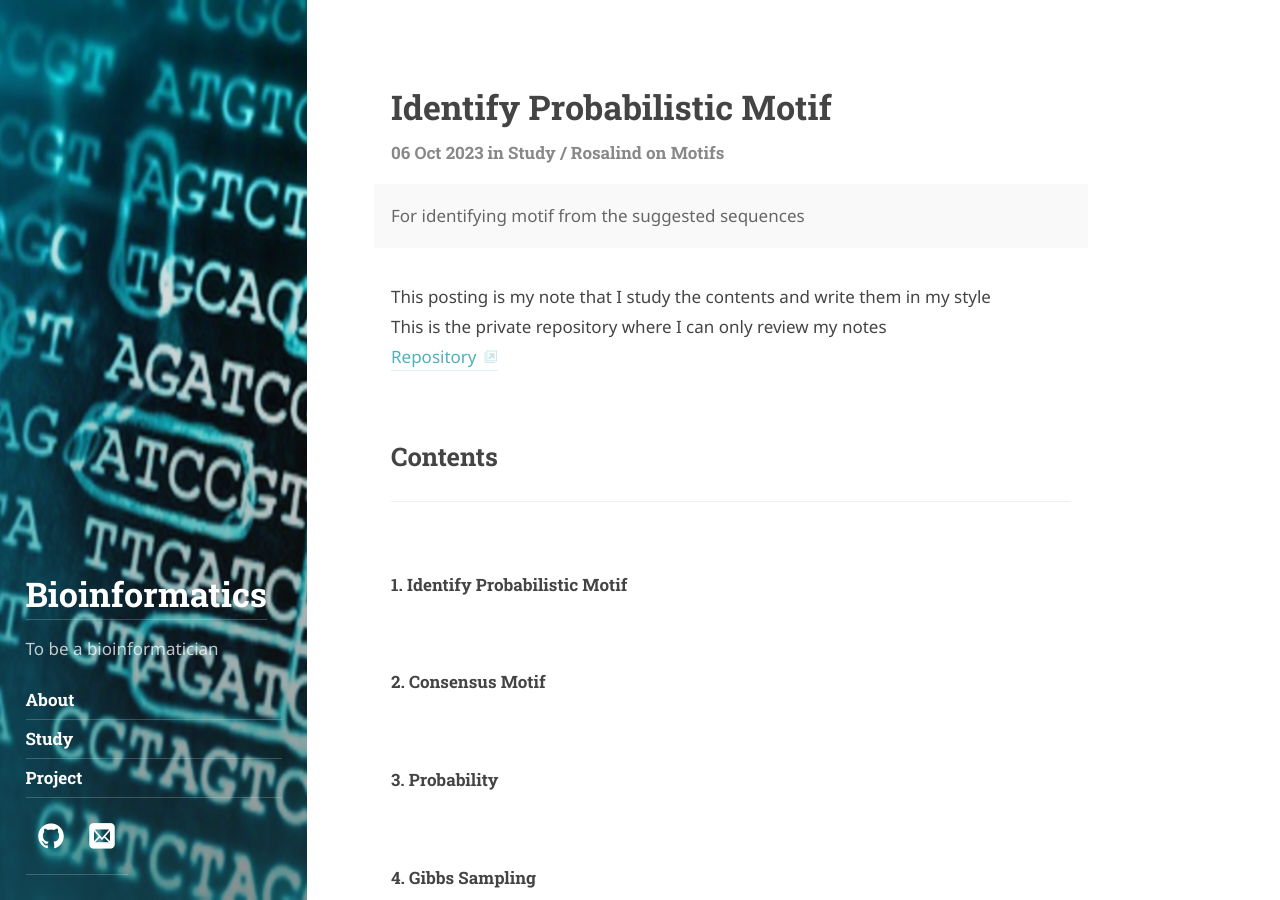
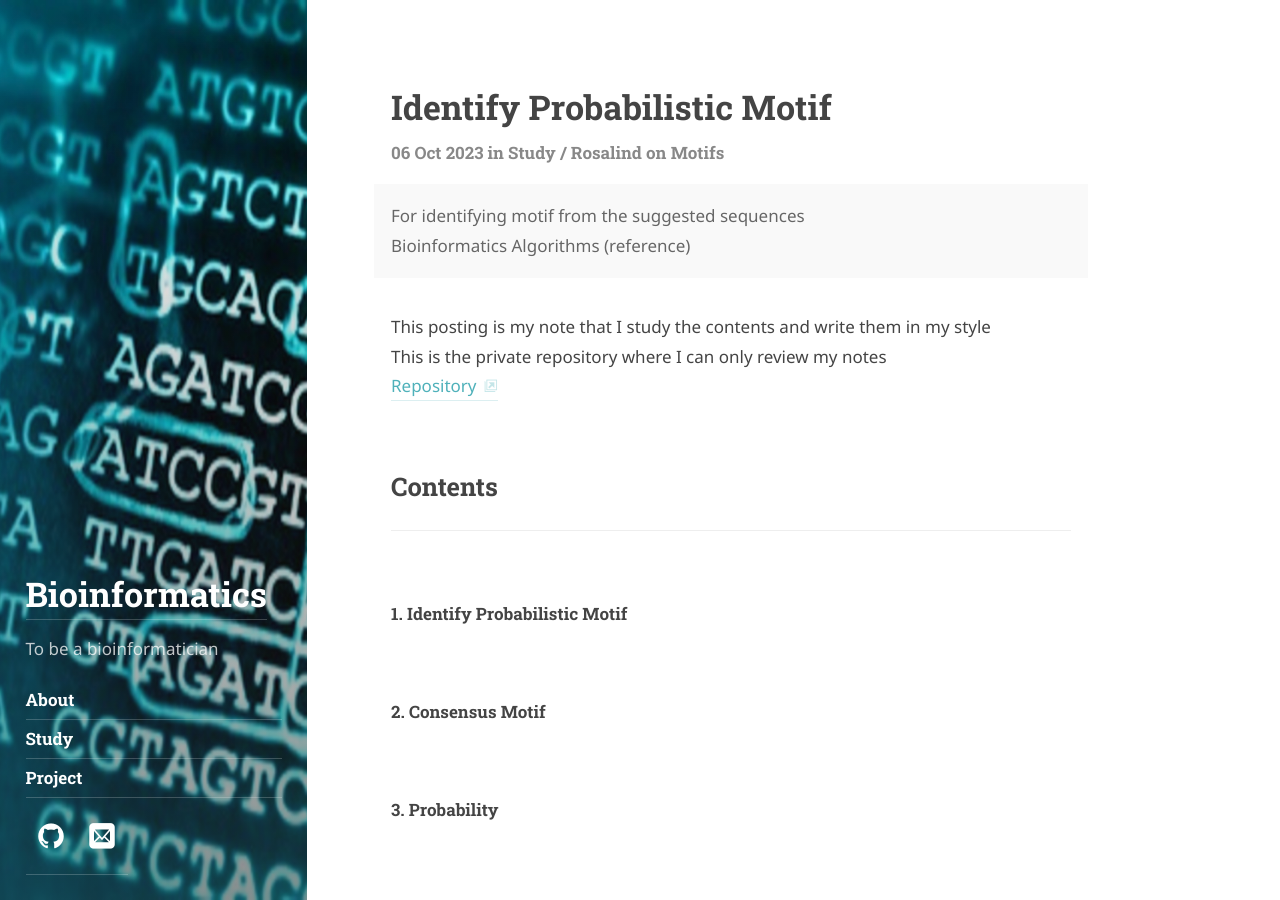
Before and after one commit to hyun-jin891/hyun-jin891.github.io, a Jekyll site: the page built from _posts/study/rosalind/2023-10-06-Identify-Probabilistic-Motif.md, in a window 1280 px wide and 900 px high. Built offline with Jekyll 4.4.1, drawn with Linux system fonts in a browser that asks for light colours; some web fonts are replaced.

Commit message:
probmotif

```diff
--- a/_posts/study/rosalind/2023-10-06-Identify-Probabilistic-Motif.md
+++ b/_posts/study/rosalind/2023-10-06-Identify-Probabilistic-Motif.md
@@ -2,7 +2,8 @@
 layout: post
 title: Identify Probabilistic Motif
 description: >
-  For identifying motif from the suggested sequences
+  For identifying motif from the suggested sequences<br>
+  Bioinformatics Algorithms (reference)
 tags: [Motifs]
 
 categories:
```
Also changed, not shown: _posts/study/rosalind/2023-09-30-Identify-Deterministic-Motif.md (+1 -1 lines).
